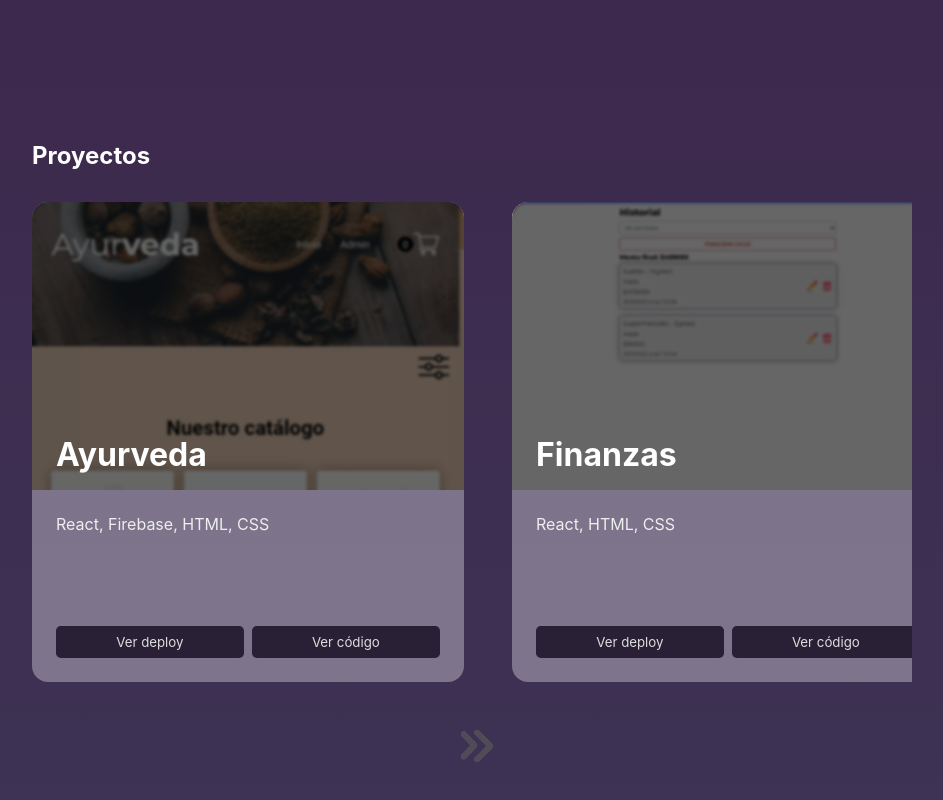
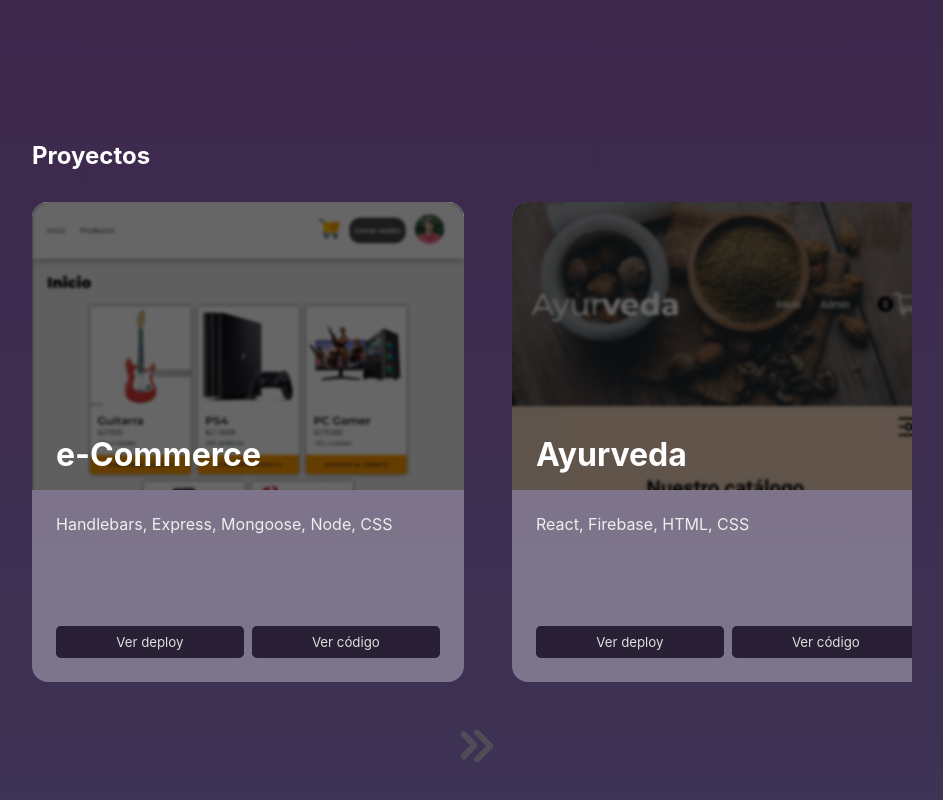
Before and after one commit to FranciscoJoseLavalle/Portfolio, a React (Create React App) app: page / in a window 1280 px wide. Shown: the part 1547-2347 px from the top of the page, without its empty margins (168-1111 px from the left). Built offline with nearby package versions, Linux system fonts and the light colour scheme.

Commit message:
agrego ecommerce

```diff
--- a/src/components/ProyectosContainer/ProyectosContainer.jsx
+++ b/src/components/ProyectosContainer/ProyectosContainer.jsx
@@ -2,6 +2,7 @@ import './ProyectosContainer.css';
 import ProyectosList from '../ProyectosList/ProyectosList';
 
 let proyects = [
+  { name: "e-Commerce", technologies: "Handlebars, Express, Mongoose, Node, CSS", thumbnail: "e-Commerce2.png", src: "https://ecommercefran.up.railway.app/", code: 'https://github.com/FranciscoJoseLavalle/proyectofinalbackend' },
   { name: "Ayurveda", technologies: "React, Firebase, HTML, CSS", thumbnail: "ayurveda.webp", src: "https://franciscojoselavalle.github.io/PrimeraReact/", code: 'https://github.com/FranciscoJoseLavalle/PrimeraReact' },
   { name: "Finanzas", technologies: "React, HTML, CSS", thumbnail: "finanzas.webp", src: 'https://finanzasreact.netlify.app/', code: 'https://github.com/FranciscoJoseLavalle/finanzasreact' },
   { name: "Oreo", technologies: "Javascript, HTML, CSS", thumbnail: "oreo.webp", src: 'https://oreoclicker.netlify.app/', code: 'https://github.com/FranciscoJoseLavalle/oreoclicker' },
--- a/src/components/ProyectosItem/ProyectosItem.css
+++ b/src/components/ProyectosItem/ProyectosItem.css
@@ -20,6 +20,7 @@
     object-fit: cover;
     border-top-left-radius: 1rem;
     border-top-right-radius: 1rem;
+    object-position: top;
 }
 .proyect__banner-title {
     position: absolute;
```
Also changed, not shown: public/img/e-Commerce.png (added), public/img/e-Commerce2.png (added).
